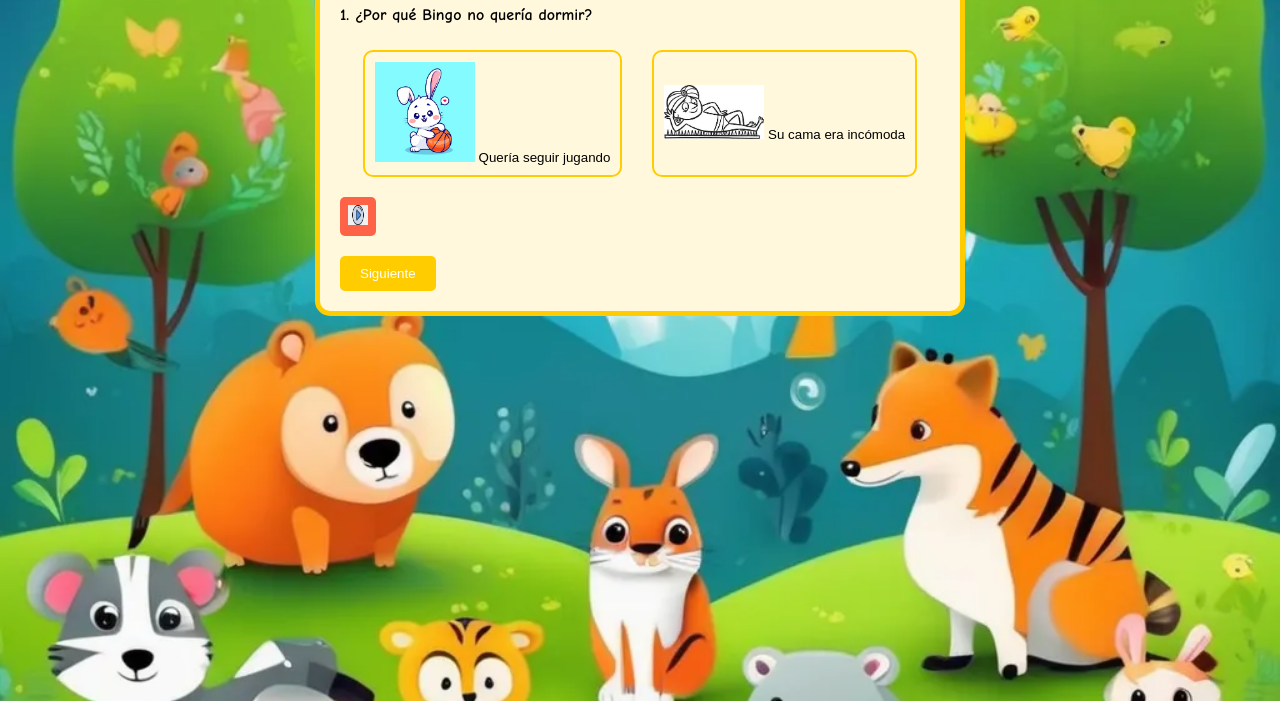
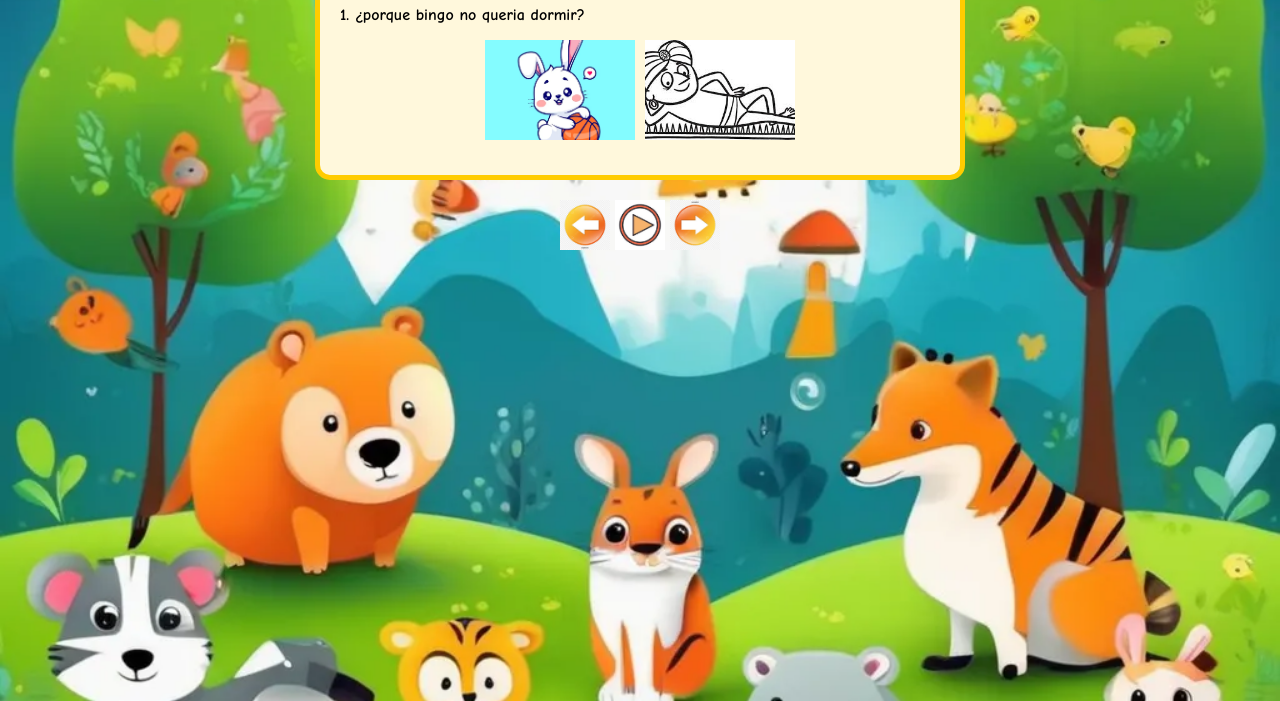
Before and after one commit to ccsalguerov/ccsalguerov.github.io, a plain HTML site: page Cuestionario3.html in a window 1280 px wide. Shown: the part 99-800 px from the top of the page. Drawn offline with Linux system fonts and the light colour scheme.

Commit message:
Update Cuestionario3.html

```diff
--- a/Cuestionario3.html
+++ b/Cuestionario3.html
@@ -3,9 +3,10 @@
 <head>
     <meta charset="UTF-8">
     <meta name="viewport" content="width=device-width, initial-scale=1.0">
-    <title>Cuestionario Capitán Climático</title>
+    <title>Cuestionario de Roco</title>
     <link rel="stylesheet" href="styles.css">
     <style>
+        /* Estilos principales */
         #quiz-container {
             max-width: 600px;
             margin: auto;
@@ -21,186 +22,141 @@
         }
 
         .question {
-            display: none; /* Inicialmente ocultamos las preguntas */
+            display: none;
             margin: 15px 0;
         }
 
         .question.active {
-            display: block; /* Mostramos la pregunta activa */
+            display: block;
         }
 
         .options-container {
             display: flex;
             justify-content: center;
-            gap: 10px; /* Espacio entre los botones */
-            flex-wrap: wrap; /* Permite que los botones se acomoden en una nueva línea si es necesario */
+            gap: 10px;
+            flex-wrap: wrap;
         }
 
         .option-btn {
-            display: inline-block;
             padding: 10px;
-            margin: 10px;
-            background-color: #fff8dc;
-            border: 2px solid #ffcc00;
-            border-radius: 10px;
+            background-color: transparent;
+            border: none;
             cursor: pointer;
-            text-align: center;
+            width: 150px;
+            height: 100px;
+            background-size: cover;
+            background-position: center;
         }
 
-        .option-btn img {
-            width: 100%;
-            height: auto;
-            max-width: 100px;
-            max-height: 100px;
-            object-fit: contain;
+        /* Overlay para retroalimentación */
+        .feedback-overlay {
+            position: fixed;
+            top: 50%;
+            left: 50%;
+            transform: translate(-50%, -50%);
+            width: 80%;
+            height: 80%;
+            background-size: contain;
+            background-position: center;
+            background-repeat: no-repeat;
+            display: none;
+            z-index: 1000;
         }
 
-        .audio-btn {
+        /* Estilos de los botones de navegación */
+        .navigation-btn {
+            padding: 10px;
+            background-color: transparent;
+            border: none;
+            cursor: pointer;
+            width: 50px;
+            height: 50px;
+            background-size: contain;
+            background-position: center;
+            background-repeat: no-repeat;
             display: inline-block;
-            margin-top: 10px;
-            background-color: #ff6347;
-            color: white;
-            border: none;
-            padding: 8px;
-            border-radius: 5px;
-            cursor: pointer;
         }
 
-        .audio-btn img {
-            width: 20px;
-            height: 20px;
+        /* Imágenes de los botones */
+        #back-btn {
+            background-image: url('flechaatras.jpg');
         }
 
-        .submit-btn, .navigation-btn, .back-btn {
-            display: inline-block;
-            padding: 10px 20px;
-            background-color: #ffcc00;
-            color: white;
-            border: none;
-            border-radius: 5px;
-            cursor: pointer;
+        #play-btn {
+            background-image: url('play.jpg');
         }
 
-        .submit-btn:hover, .navigation-btn:hover, .back-btn:hover {
-            background-color: #ff6347;
+        #forward-btn {
+            background-image: url('flechaderecha.jpg');
         }
-
-        .result {
-            margin-top: 20px;
-            font-size: 18px;
-            font-weight: bold;
-        }
-
-        .selected {
-            border: 2px solid #ff6347;
-        }
-
-        /* Contenedor para los botones en fila horizontal */
-        .buttons-container {
-            display: flex;
-            justify-content: space-between; /* Distribuye los botones */
-            margin-top: 20px;
-        }
-
     </style>
 </head>
 <body>
 
     <div id="quiz-container">
-        <h1>Cuestionario cuento de Bingo</h1>
+        <h1>Cuestionario de bingo el conejo</h1>
 
         <!-- Pregunta 1 -->
         <div class="question" id="question1">
-            <p><strong>1. ¿Por qué Bingo no quería dormir?</strong></p>
+            <p><strong>1. ¿porque bingo no queria dormir?</strong></p>
             <div class="options-container">
-                <button class="option-btn" onclick="selectAnswer(this, 'correcto', 'q1')">
-                    <img src="jugar.png" alt="Jugar">
-                    Quería seguir jugando
-                </button>
-                <button class="option-btn" onclick="selectAnswer(this, 'incorrecto', 'q1')">
-                    <img src="cama.png" alt="Cama">
-                    Su cama era incómoda
-                </button>
+                <button class="option-btn" onclick="showFeedbackImage(true)" style="background-image: url('jugar.png');"></button>
+                <button class="option-btn" onclick="showFeedbackImage(false)" style="background-image: url('cama.png');"></button>
             </div>
-            <button class="audio-btn" onclick="playAudio(1)">
-                <img src="play.png" alt="Reproducir audio">
-            </button>
         </div>
 
         <!-- Pregunta 2 -->
         <div class="question" id="question2">
-            <p><strong>2. ¿Cuál era la primera parte del plan de la mamá de Bingo?</strong></p>
+            <p><strong>2. ¿quien le ayudo a bingo a dormir ?</strong></p>
             <div class="options-container">
-                <button class="option-btn" onclick="selectAnswer(this, 'correcto', 'q2')">
-                    <img src="bañarse.png" alt="Bañarse">
-                    Bañarse
-                </button>
-                <button class="option-btn" onclick="selectAnswer(this, 'incorrecto', 'q2')">
-                    <img src="jugar.png" alt="Jugar">
-                    Jugar
-                </button>
+                <button class="option-btn" onclick="showFeedbackImage(true)" style="background-image: url('mamaconeja.png');"></button>
+                <button class="option-btn" onclick="showFeedbackImage(false)" style="background-image: url('papacone.png');"></button>
             </div>
-            <button class="audio-btn" onclick="playAudio(2)">
-                <img src="play.png" alt="Reproducir audio">
-            </button>
         </div>
 
-        <!-- Pregunta 3 -->
-        <div class="question" id="question3">
-            <p><strong>3. ¿Quién ayudó a dormir a Bingo?</strong></p>
-            <div class="options-container">
-                <button class="option-btn" onclick="selectAnswer(this, 'correcto', 'q3')">
-                    <img src="mamaconeja.png" alt="Mamá Conejo">
-                    Mamá Conejo
-                </button>
-                <button class="option-btn" onclick="selectAnswer(this, 'incorrecto', 'q3')">
-                    <img src="papacone.png" alt="Papá Conejo">
-                    Papá Conejo
-                </button>
-            </div>
-            <button class="audio-btn" onclick="playAudio(3)">
-                <img src="play.png" alt="Reproducir audio">
-            </button>
+
         </div>
 
-        <!-- Botón para enviar respuestas -->
-        <button class="submit-btn" id="submitBtn" onclick="checkAnswers()">Enviar Respuestas</button>
-
-        <!-- Resultado -->
-        <div id="result" class="result"></div>
-
-        <!-- Botón "Siguiente" -->
-        <div>
-            <button class="navigation-btn" id="nextBtn" onclick="navigateQuestion(1)">Siguiente</button>
+        <!-- Botones de Navegación -->
+        <div class="navigation-buttons" style="text-align: center; margin-top: 20px;">
+            <button id="back-btn" class="navigation-btn" onclick="goToMenu()"></button>
+            <button id="play-btn" class="navigation-btn" onclick="playAudio()"></button>
+            <button id="forward-btn" class="navigation-btn" onclick="navigateQuestion(1)"></button>
         </div>
-
-        <!-- Botón "Volver al Menú" en la última pregunta -->
-        <div>
-            <button class="back-btn" id="backBtn" onclick="goToMenu()">Volver al Menú</button>
-        </div>
-
     </div>
 
+    <div id="feedbackOverlay" class="feedback-overlay"></div>
+
     <script>
-        let selectedAnswers = {
-            q1: null,
-            q2: null,
-            q3: null
-        };
         let currentQuestion = 0;
 
-        // Función para reproducir el audio específico de cada pregunta
-        function playAudio(questionNumber) {
-            const audio = new Audio(`autio${questionNumber}.mp3`); // Carga el nuevo archivo de audio según la pregunta
-            audio.play();
-        }
+        // Función para mostrar la imagen de retroalimentación y reproducir audio
+        function showFeedbackImage(isCorrect) {
+            const feedbackOverlay = document.getElementById("feedbackOverlay");
+            let feedbackAudio;
 
-        // Función para seleccionar una respuesta
-        function selectAnswer(btn, answer, question) {
-            const buttons = btn.parentNode.querySelectorAll('.option-btn');
-            buttons.forEach(button => button.classList.remove('selected'));
-            btn.classList.add('selected');
-            selectedAnswers[question] = answer;
+            if (isCorrect) {
+                feedbackOverlay.style.backgroundImage = "url('imagen1.2.jpg')"; // Imagen correcta
+                feedbackAudio = new Audio('muybien.mp3'); // Audio para respuesta correcta
+            } else {
+                feedbackOverlay.style.backgroundImage = "url('imagen2.2.jpg')"; // Imagen incorrecta
+                feedbackAudio = new Audio('mal.mp3'); // Audio para respuesta incorrecta
+            }
+
+            feedbackOverlay.style.display = "block";
+
+            // Reproducir el audio si es posible
+            feedbackAudio.addEventListener('canplaythrough', () => {
+                feedbackAudio.play().catch((error) => {
+                    console.log("Reproducción de audio bloqueada:", error);
+                    alert("Por favor, haz clic en la página para permitir que se reproduzca el audio.");
+                });
+            });
+
+            setTimeout(() => {
+                feedbackOverlay.style.display = "none";
+                navigateQuestion(1);
+            }, 2000);
         }
 
         // Función para avanzar entre preguntas
@@ -209,42 +165,37 @@
             questions[currentQuestion].classList.remove('active');
             currentQuestion += direction;
 
-            if (currentQuestion < 0) currentQuestion = 0;
-            if (currentQuestion >= questions.length) currentQuestion = questions.length - 1;
-
-            questions[currentQuestion].classList.add('active');
-            updateButtons();
+            if (currentQuestion >= questions.length) {
+                currentQuestion = questions.length - 1;
+            } else {
+                questions[currentQuestion].classList.add('active');
+            }
         }
 
-        // Actualiza los botones de navegación
-        function updateButtons() {
-            const nextBtn = document.getElementById("nextBtn");
-            const submitBtn = document.getElementById("submitBtn");
-            const backBtn = document.getElementById("backBtn");
-            const questions = document.querySelectorAll('.question');
-
-            nextBtn.style.display = currentQuestion === questions.length - 1 ? "none" : "inline-block";
-            submitBtn.style.display = currentQuestion === questions.length - 1 ? "inline-block" : "none";
-            backBtn.style.display = currentQuestion === questions.length - 1 ? "inline-block" : "none";
+        // Función para volver al menú
+        function goToMenu() {
+            window.location.href = 'menu.html';
         }
 
-        // Función para comprobar respuestas
-        function checkAnswers() {
-            let correctAnswers = 0;
-            if (selectedAnswers.q1 === 'correcto') correctAnswers++;
-            if (selectedAnswers.q2 === 'correcto') correctAnswers++;
-            if (selectedAnswers.q3 === 'correcto') correctAnswers++;
+        // Función para reproducir el audio según la pregunta actual
+        function playAudio() {
+            let audioFile;
+            if (currentQuestion === 0) {
+                audioFile = 'autio1.mp3';
+            } else if (currentQuestion === 1) {
+                audioFile = 'autio2.mp3';
+            } else if (currentQuestion === 2) {
+                audioFile = 'audio3.mp3';
+            }
 
-            const resultDiv = document.getElementById('result');
-            resultDiv.textContent = "Has obtenido " + correctAnswers + " de 3 respuestas correctas.";
+            if (audioFile) {
+                const audio = new Audio(audioFile);
+                audio.play().catch((error) => {
+                    console.log("Reproducción de audio bloqueada:", error);
+                });
+            }
         }
 
-        // Función para redirigir al menú
-        function goToMenu() {
-            window.location.href = "menu.html"; // Cambia "menu.html" por la URL de tu menú
-        }
-
-        // Inicializa la primera pregunta
         document.addEventListener("DOMContentLoaded", function() {
             navigateQuestion(0);
         });
```
